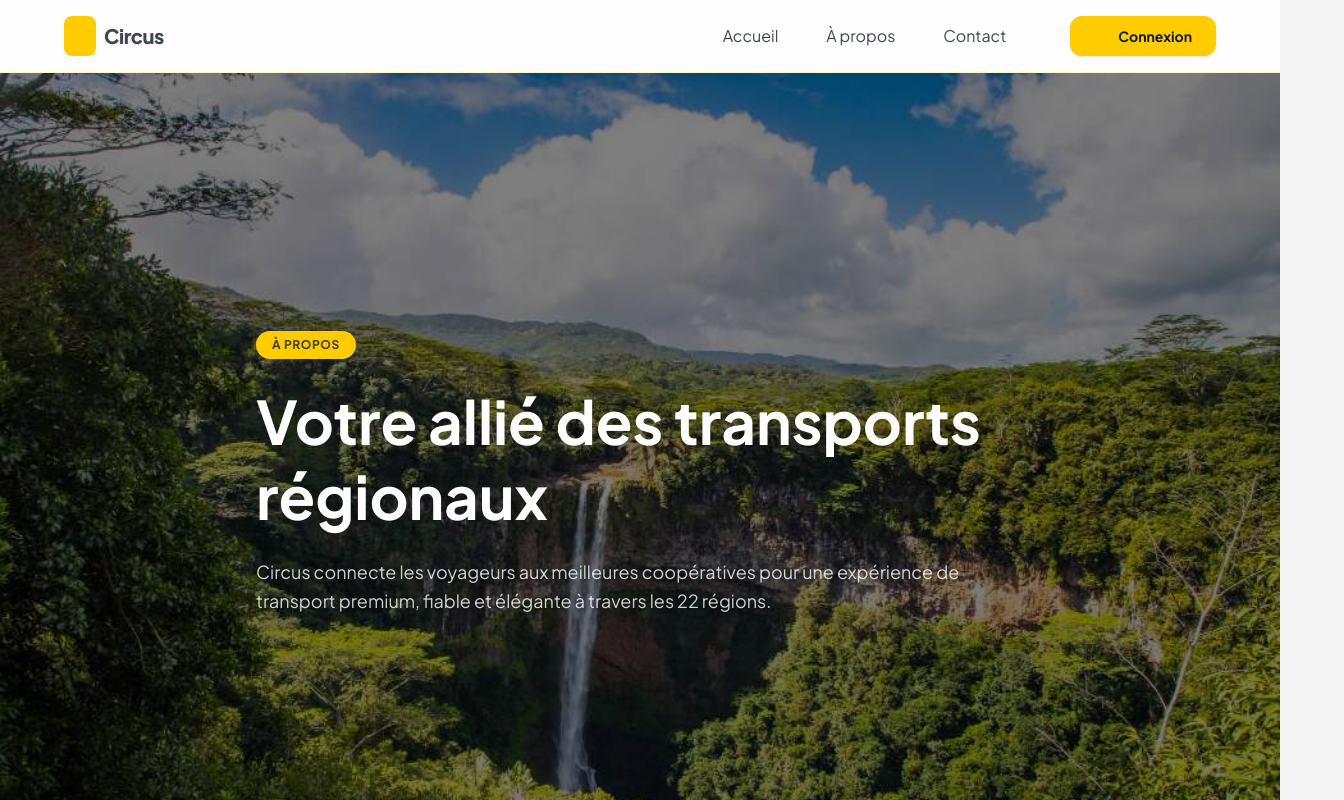
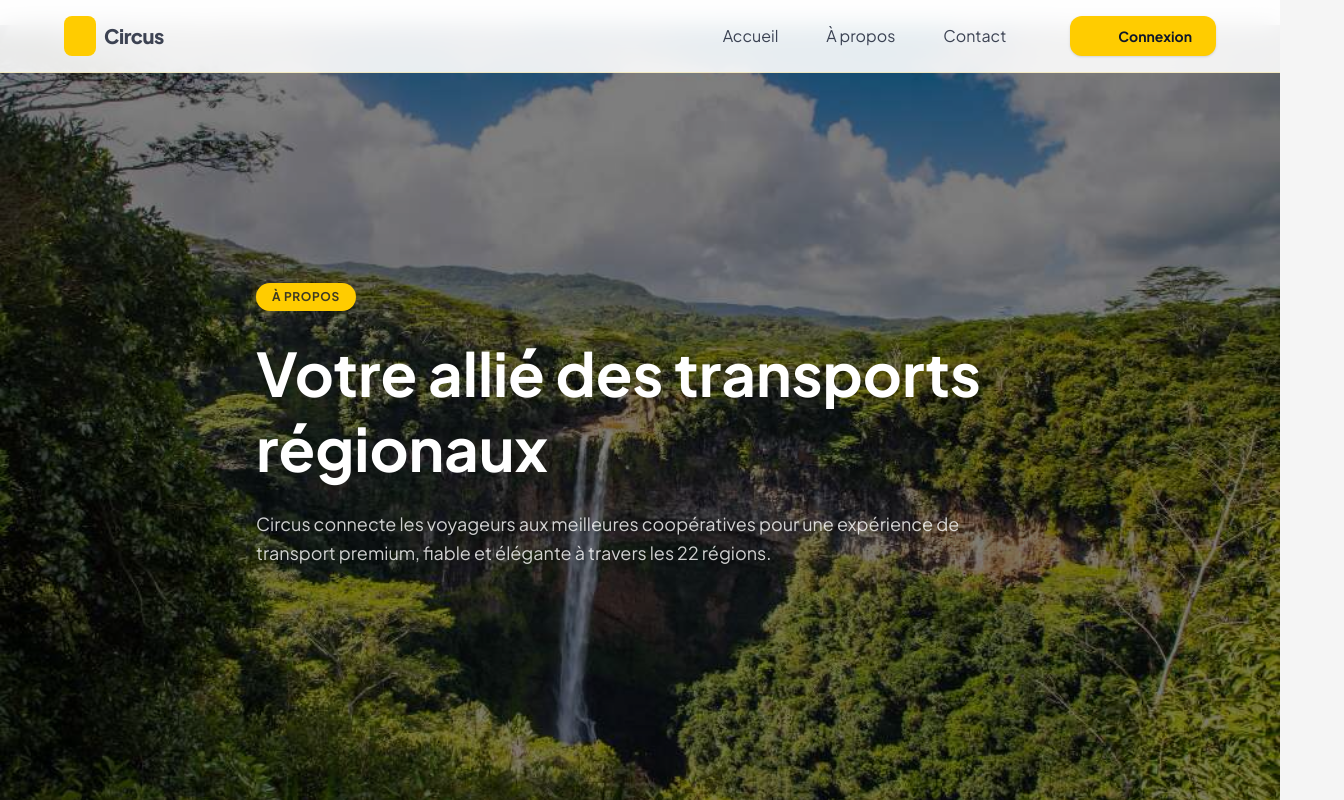
Before and after one commit to NinoMichael/circus, a React (Vite) app in the folder front/: page /about in a window 1280 px wide. Shown: the top 800 px of the page, 1344 px wide, since content can reach past the window. Built offline with nearby package versions, Linux system fonts and the light colour scheme; no server answers; some icons are missing.

Commit message:
fix: padding about

```diff
--- a/front/src/pages/About.tsx
+++ b/front/src/pages/About.tsx
@@ -151,7 +151,7 @@ const About = () => {
 
 	return (
 		<motion.div
-			className="min-h-screen -mt-12 -mx-8 lg:-mx-16 py-12 px-8 lg:px-16"
+			className="min-h-screen -mt-12"
 			variants={pageTransition}
 			initial="initial"
 			animate="animate"
```
